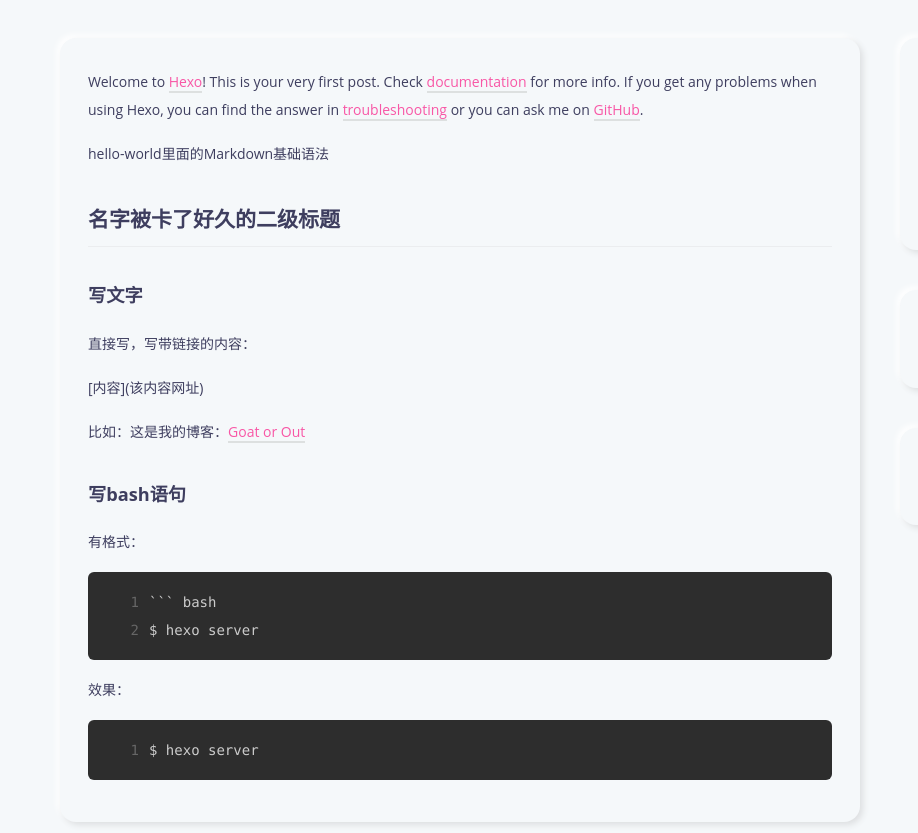
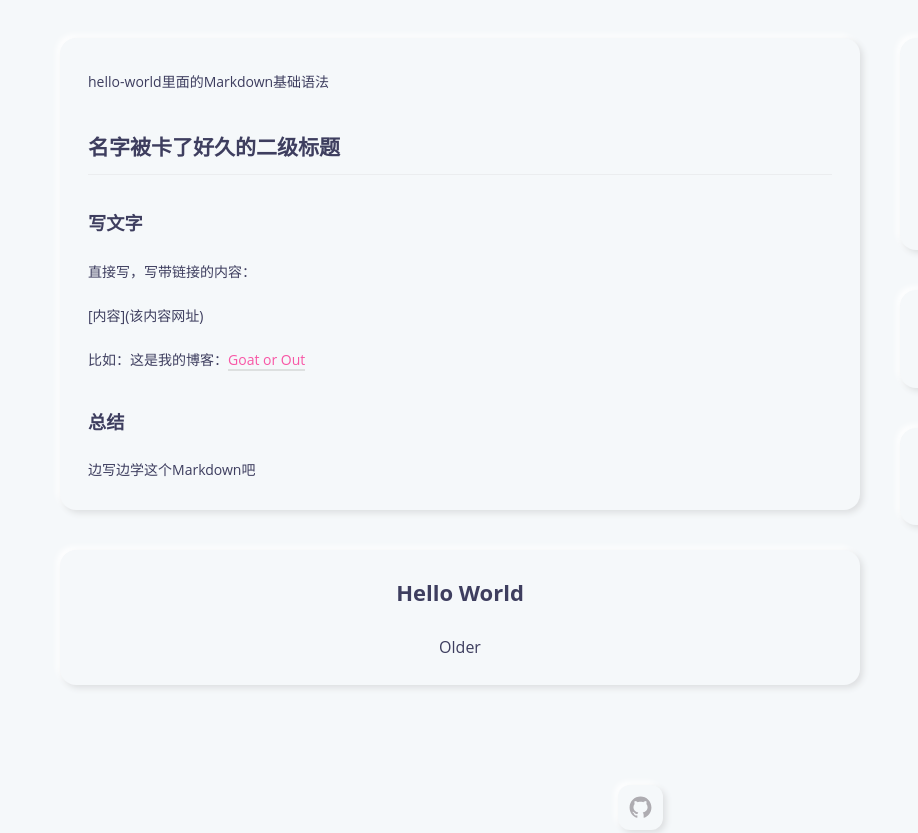
Before and after one commit to Hong-116/Hong-116.github.io, a plain HTML site: page 2024/04/24/test/index.html in a window 1280 px wide. Shown: the part 516-1349 px from the top of the page, 0-918 px from the left. Drawn offline with nearby package versions, Linux system fonts and the light colour scheme.

Commit message:
Site updated: 2024-04-25 22:50:59

````diff
--- a/2024/04/24/test/index.html
+++ b/2024/04/24/test/index.html
@@ -108,7 +108,7 @@
 
             <h2 class="last-time">
               <span>最后更新于</span>
-              <time  class="article-updated" datetime="2024-04-25T14:45:08.043Z" itemprop="dateUpdated">2024-04-25</time>
+              <time  class="article-updated" datetime="2024-04-25T14:50:29.717Z" itemprop="dateUpdated">2024-04-25</time>
             </h2>
 
 
@@ -139,18 +139,11 @@
 
 
       <section class="article-entry markdown-body layout-margin content-padding--large soft-size--large soft-style--box">
-        <p>Welcome to <a target="_blank" rel="noopener" href="https://hexo.io/">Hexo</a>! This is your very first post. Check <a target="_blank" rel="noopener" href="https://hexo.io/docs/">documentation</a> for more info. If you get any problems when using Hexo, you can find the answer in <a target="_blank" rel="noopener" href="https://hexo.io/docs/troubleshooting.html">troubleshooting</a> or you can ask me on <a target="_blank" rel="noopener" href="https://github.com/hexojs/hexo/issues">GitHub</a>.</p>
-<p>hello-world里面的Markdown基础语法</p>
+        <p>hello-world里面的Markdown基础语法</p>
 <h2 id="名字被卡了好久的二级标题"><a href="#名字被卡了好久的二级标题" class="headerlink" title="名字被卡了好久的二级标题"></a>名字被卡了好久的二级标题</h2><h3 id="写文字"><a href="#写文字" class="headerlink" title="写文字"></a>写文字</h3><p>直接写，写带链接的内容：</p>
 <p>[内容](该内容网址)</p>
 <p>比如：这是我的博客：<a target="_blank" rel="noopener" href="https://hong-116.github.io/">Goat or Out</a></p>
-<h3 id="写bash语句"><a href="#写bash语句" class="headerlink" title="写bash语句"></a>写bash语句</h3><p>有格式：</p>
-<figure class="highlight plaintext"><table><tr><td class="gutter"><pre><span class="line">1</span><br><span class="line">2</span><br></pre></td><td class="code"><pre><span class="line">``` bash</span><br><span class="line">$ hexo server</span><br></pre></td></tr></table></figure>
-
-<p>效果：</p>
-<figure class="highlight bash"><table><tr><td class="gutter"><pre><span class="line">1</span><br></pre></td><td class="code"><pre><span class="line">$ hexo server</span><br></pre></td></tr></table></figure>
-
-
+<h3 id="总结"><a href="#总结" class="headerlink" title="总结"></a>总结</h3><p>边写边学这个Markdown吧</p>
 
       </section>
 
````
Also changed, not shown: archives/2024/04/index.html (+1 -1 lines), archives/2024/index.html (+1 -1 lines), archives/index.html (+1 -1 lines), index.html (+1 -1 lines).
